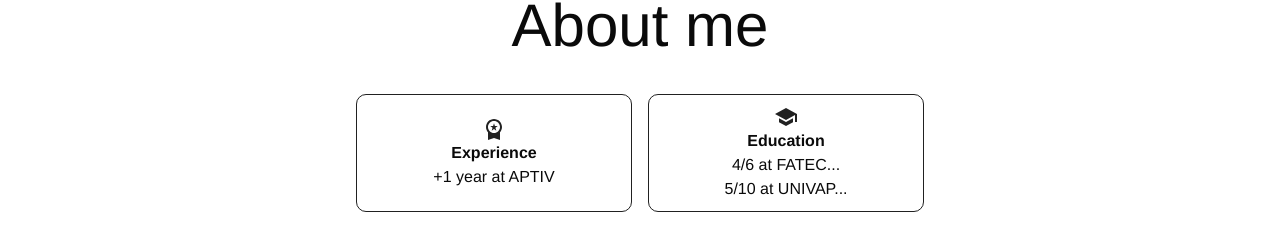
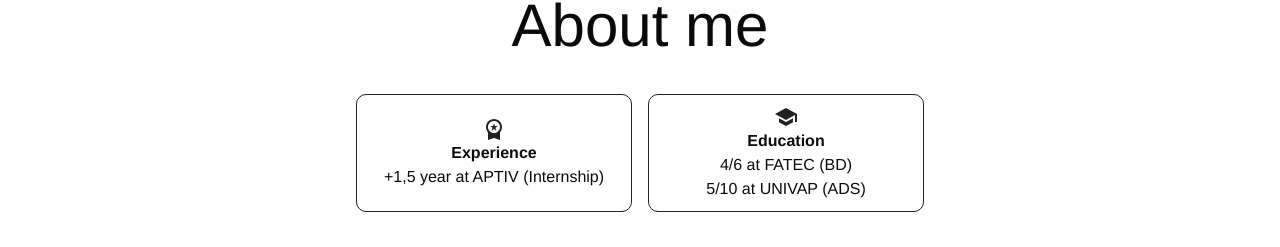
Before and after one commit to alimkhodr/my-portfolio, a React (Vite) app: page / in a window 1280 px wide. Shown: the part 860-1107 px from the top of the page. Built offline with nearby package versions, Linux system fonts and the light colour scheme; no server answers.

Commit message:
feax: about me

```diff
--- a/src/pages/Home/sections/About/About.tsx
+++ b/src/pages/Home/sections/About/About.tsx
@@ -1,4 +1,4 @@
-import { Container, Grid, styled, Typography } from "@mui/material";
+import { Container, Grid, styled, Typography, Tooltip } from "@mui/material";
 import WorkspacePremiumIcon from '@mui/icons-material/WorkspacePremium';
 import SchoolIcon from '@mui/icons-material/School';
 
@@ -33,15 +33,31 @@ const About = () => {
                             <StyledCard>
                                 <WorkspacePremiumIcon />
                                 <Typography color="primary.main" textAlign="center" fontWeight={"bold"}>Experience</Typography>
-                                <Typography color="primary.main" textAlign="center">+1 year at APTIV</Typography>
+                                <Typography color="primary.main" textAlign="center">
+                                    +1,5 year at
+                                    <a href="https://www.aptiv.com" target="_blank" rel="noopener noreferrer" style={{ textDecoration: 'none', color: 'inherit' }}>
+                                        <span> APTIV </span>
+                                    </a>
+                                    (Internship)
+                                </Typography>
                             </StyledCard>
                         </Grid>
                         <Grid item xs={8} md={3} display="flex" justifyContent="center">
                             <StyledCard>
                                 <SchoolIcon />
                                 <Typography color="primary.main" textAlign="center" fontWeight={"bold"}>Education</Typography>
-                                <Typography color="primary.main" textAlign="center">4/6 at FATEC...</Typography>
-                                <Typography color="primary.main" textAlign="center">5/10 at UNIVAP...</Typography>
+                                <Typography color="primary.main" textAlign="center">
+                                    4/6 at FATEC
+                                    <Tooltip title="Banco de Dados">
+                                        <span> (BD)</span>
+                                    </Tooltip>
+                                </Typography>
+                                <Typography color="primary.main" textAlign="center">
+                                    5/10 at UNIVAP
+                                    <Tooltip title="Análise e Desenvolvimento de Sistemas">
+                                        <span> (ADS)</span>
+                                    </Tooltip>
+                                </Typography>
                             </StyledCard>
                         </Grid>
                     </Grid>
@@ -55,4 +71,4 @@ const About = () => {
         </>
     )
 }
-export default About
+export default About;
```
